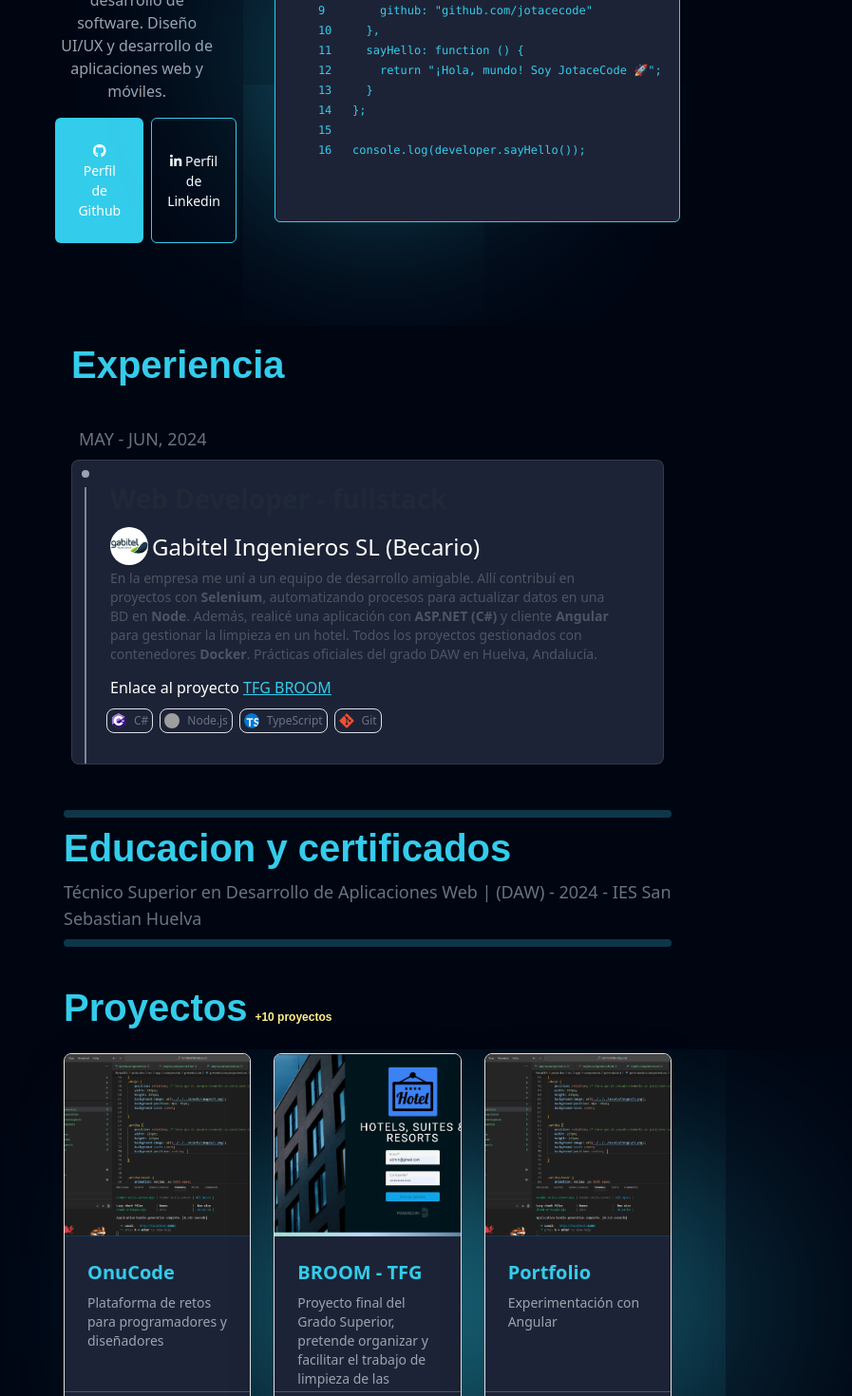
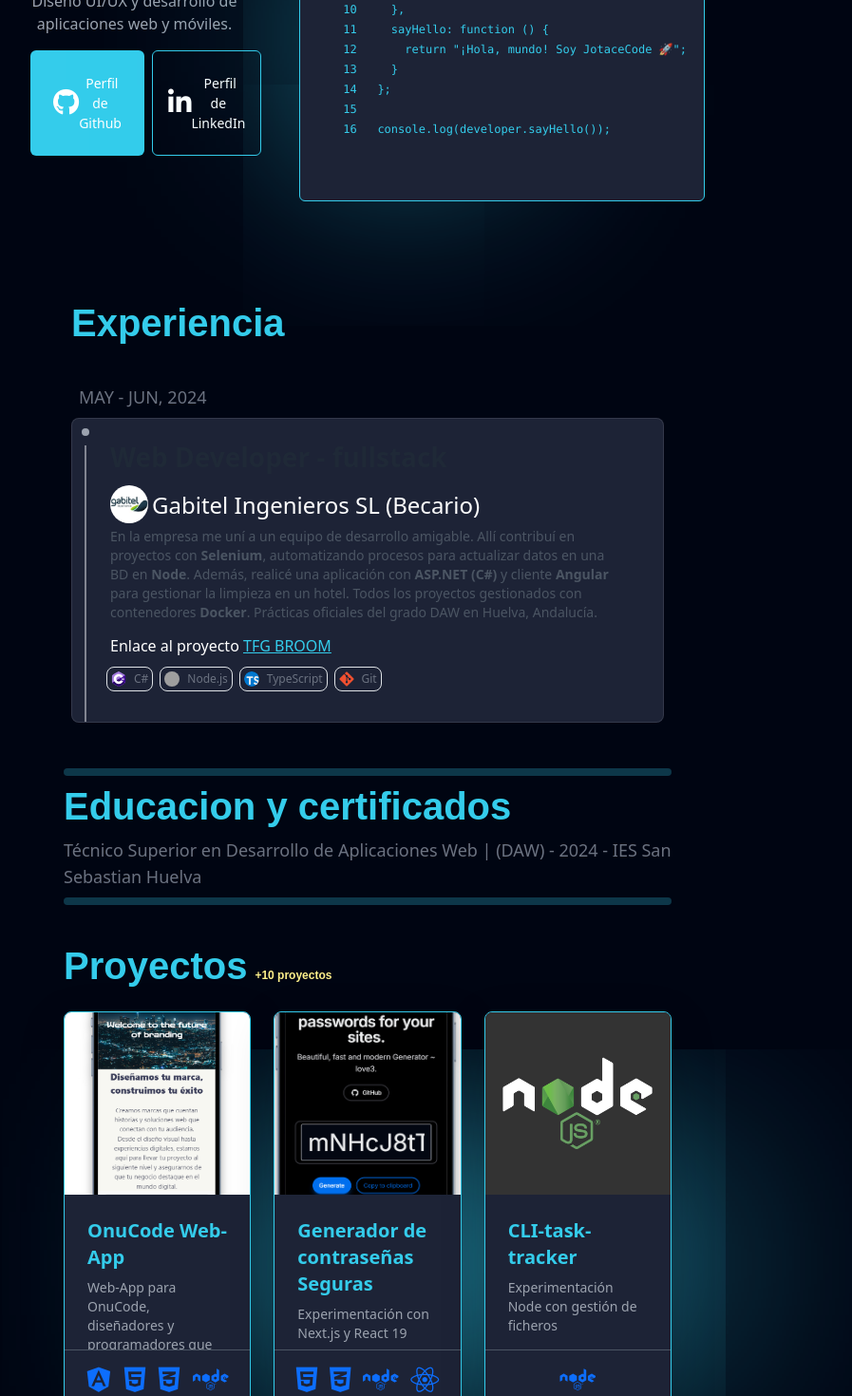
Before and after one commit to JotaceCode/Portfolio.io, an Angular app: page / in a window 1280 px wide. Shown: the part 420-1890 px from the top of the page at 95% size, without its empty margins (253-1150 px from the left). Built offline with nearby package versions, Linux system fonts and the light colour scheme; grey boxes are pictures that could not be loaded.

Commit message:
Fix some style css issues

```diff
--- a/src/app/components/grid-tech/grid-tech.component.html
+++ b/src/app/components/grid-tech/grid-tech.component.html
@@ -1,39 +1,39 @@
-<section class="w-[90%]  lg:w-1/2 mx-auto justify-center items-center gap-10 sm:mt-20 bg-transparent">
+<section class="w-[90%]  lg:w-1/2 mx-auto justify-center items-center gap-10 sm:mt-20 ">
     <h1 class="text-[#34cceb] title text-left">Tecnologías &nbsp;<i class="fas fa-code text-[#34cceb]"></i></h1>
-    <div class="grid grid-cols-5 grid-rows-5 gap-4 text-center  w-full mx-auto mt-10 bg-transparent">
-        <div class="bg-[#29324a] text-white rounded-sm flex justify-center items-center"><img
+    <div class="grid grid-cols-5 grid-rows-5 gap-4 text-center  w-full mx-auto mt-10 ">
+        <div class="bg-[#29324a]  text-white rounded-sm flex justify-center items-center"><img
                 src="assets/icons/mysql.svg" alt="logo my sql" width="80"></div>
-        <div class="px-3 py-4 bg-[#29324a] text-white rounded-sm flex justify-center items-center"><img
+        <div class="px-3 py-4 bg-[#29324a]  text-white rounded-sm flex justify-center items-center"><img
                 src="https://cdn.simpleicons.org/html5/E34F26" alt="HTML5" width="40">
         </div>
-        <div class=" bg-[#29324a] text-white rounded-sm flex justify-center items-center windosh"><img
+        <div class=" bg-[#29324a]  text-white rounded-sm flex justify-center items-center windosh"><img
                 src="https://cdn.simpleicons.org/react/61DAFB" alt="React" width="40"></div>
-        <div class=" bg-[#29324a] text-white rounded-sm flex justify-center items-center"><img
+        <div class=" bg-[#29324a]  text-white rounded-sm flex justify-center items-center"><img
                 src="https://cdn.simpleicons.org/angular/DA0037" alt="Angular" width="40"></div>
 
-        <div class="bg-[#29324a] text-white rounded-sm flex justify-center items-center"><img
+        <div class="bg-[#29324a]  text-white rounded-sm flex justify-center items-center"><img
                 src="https://cdn.simpleicons.org/kubernetes/000000" width="40" alt="kubernetes"></div>
 
 
-        <div class=" bg-[#29324a] text-white rounded-sm flex justify-center items-center"><img
+        <div class=" bg-[#29324a]  text-white rounded-sm flex justify-center items-center"><img
                 src="https://cdn.simpleicons.org/node.js/339933" alt="Node.js" width="40"></div>
-        <div class=" bg-[#29324a] text-white rounded-sm flex justify-center items-center"><img
+        <div class=" bg-[#29324a]  text-white rounded-sm flex justify-center items-center"><img
                 src="https://cdn.simpleicons.org/javascript/F7DF1E" alt="JavaScript" width="40"></div>
-        <div class=" bg-[#29324a] text-white rounded-sm flex justify-center items-center"><img
+        <div class=" bg-[#29324a]  text-white rounded-sm flex justify-center items-center"><img
                 src="https://cdn.simpleicons.org/docker/2496ED" alt="Docker" width="40"></div>
-        <div class=" bg-[#29324a] text-white rounded-sm flex justify-center items-center"><img
+        <div class=" bg-[#29324a]  text-white rounded-sm flex justify-center items-center"><img
                 src="https://cdn.simpleicons.org/github/181717" width="40" alt="github"></div>
-        <div class=" bg-[#29324a] text-white rounded-sm flex justify-center items-center"><img
+        <div class=" bg-[#29324a]  text-white rounded-sm flex justify-center items-center"><img
                 src="https://cdn.simpleicons.org/postman/FF6C37" width="40" alt="postman"></div>
-        <div class="bg-[#29324a] text-white rounded-sm flex justify-center items-center"><img
+        <div class="bg-[#29324a]  text-white rounded-sm flex justify-center items-center"><img
                 src="https://cdn.simpleicons.org/php/777BB4" width="40" alt="php"></div>
-        <div class="bg-[#29324a] text-white rounded-sm flex justify-center items-center"><img
+        <div class="bg-[#29324a]  text-white rounded-sm flex justify-center items-center"><img
                 src="https://cdn.simpleicons.org/typescript/3178C6" width="40" alt="typescript"></div>
-        <div class="bg-[#29324a] text-white rounded-sm flex justify-center items-center"><img
+        <div class="bg-[#29324a]  text-white rounded-sm flex justify-center items-center"><img
                 src="https://cdn.simpleicons.org/mongodb/47A248" width="40" alt="mongodb"></div>
-        <div class="bg-[#29324a] text-white rounded-sm flex justify-center items-center"><img
+        <div class="bg-[#29324a]  text-white rounded-sm flex justify-center items-center"><img
                 src="https://cdn.simpleicons.org/sass/CC6699" width="40" alt="sass"></div>
-        <div class="bg-[#29324a] text-white rounded-sm flex justify-center items-center"><img
+        <div class="bg-[#29324a]  text-white rounded-sm flex justify-center items-center"><img
                 src="https://cdn.simpleicons.org/next.js/000000" width="40" alt="next.js"></div>
     </div>
 </section>
--- a/src/app/components/tarjeta/tarjeta.component.html
+++ b/src/app/components/tarjeta/tarjeta.component.html
@@ -6,7 +6,7 @@
   <div class="grid grid-cols-1 md:grid-cols-2 lg:grid-cols-3 gap-6">
     <div
       *ngFor="let proyecto of listProyectos"
-      class="bg-[#1d2336] border border-[#34cceb] text-white rounded-lg shadow-lg overflow-hidden
+      class="bg-[#1d2336] border-1 border-[#34cceb] text-white rounded-lg shadow-lg overflow-hidden
              transition-transform transform hover:scale-105 min-h-[400px] max-h-[420px] relative flex flex-col"
     >
       <a (click)="navegar(proyecto.url)" class="block flex-1">
--- a/src/app/components/tarjeta/tarjeta.component.ts
+++ b/src/app/components/tarjeta/tarjeta.component.ts
@@ -10,7 +10,7 @@ import { Router } from '@angular/router';
   styleUrls: ['./tarjeta.component.css'],
 })
 export class TarjetaComponent implements OnInit {
-  listProyectos: any[] = [
+  listProyectosR: any[] = [
     {
       urlImage: '../assets/images/3.png',
       titulo: 'OnuCode',
@@ -52,6 +52,8 @@ export class TarjetaComponent implements OnInit {
     }
   ];
 
+  listProyectos = this.listProyectosR.reverse();
+
   constructor(private router: Router) {}
 
   ngOnInit(): void {}
--- a/src/app/components/window-code/window-code.component.css
+++ b/src/app/components/window-code/window-code.component.css
@@ -1,3 +1,9 @@
 .window-code {
     box-shadow: -100px 60px 230px -130px #34cceb !important;
 }
+a{
+    color: #ffffff !important;
+    text-decoration: none !important;
+    font-style: normal;
+
+}
--- a/src/app/components/window-code/window-code.component.html
+++ b/src/app/components/window-code/window-code.component.html
@@ -8,13 +8,17 @@
 
         </p>
         <span class="flex flex-col gap-2 lg:flex-row justify-between mt-2">
-            <button class="bg-[#34cceb] text-white px-4 py-4 rounded-md  hover:bg-blue-950 text-[31px] md:text-[14px]">
-                <i class="fab fa-github text-white"></i> Perfil de Github
-            </button>
-            <button class="border-1 border-[#34cceb] text-white px-3 py-2 rounded-md hover:bg-blue-950 hover:text-white text-[31px] md:text-[14px]">
-                <i class="fab fa-linkedin-in"></i> Perfil de Linkedin
-            </button>
+            <a href="https://github.com/JotaceCode" target="_blank" rel="noopener noreferrer"
+               class="bg-[#34cceb] text-white px-4 py-4 rounded-md hover:bg-blue-950 text-[31px] md:text-[14px] flex items-center justify-center text-center">
+                <i class="fab fa-github text-white text-[28px]"></i>&nbsp;Perfil de Github
+            </a>
+
+            <a href="https://www.linkedin.com/in/josecvelez/" target="_blank" rel="noopener noreferrer"
+               class="border-1 border-[#34cceb] text-white px-3 py-2 rounded-md hover:bg-blue-950 hover:text-white text-[31px] md:text-[14px] flex items-center justify-center text-center">
+                <i class="fab fa-linkedin-in text-[28px]"></i>&nbsp;Perfil de LinkedIn
+            </a>
         </span>
+
     </div>
     <div id="window-code"
         class="window-code rounded-md border-1 border-[#34cceb] w-full lg:w-2/3 h-fit bg-[#1d2336] text-white shadow-lg shadow-[135px] shadow-[#34cceb]">
```
Also changed, not shown: src/styles.css (line endings or trailing spaces).
